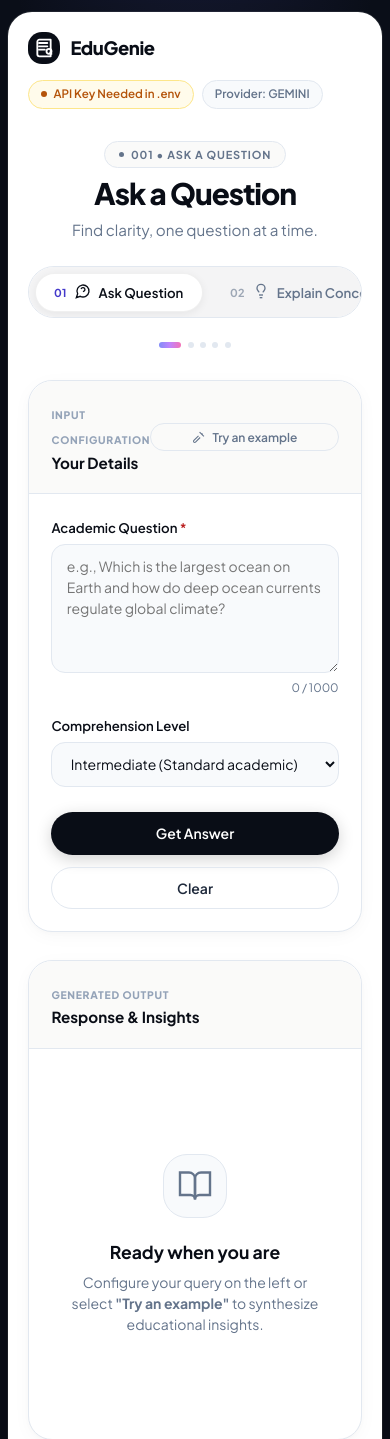
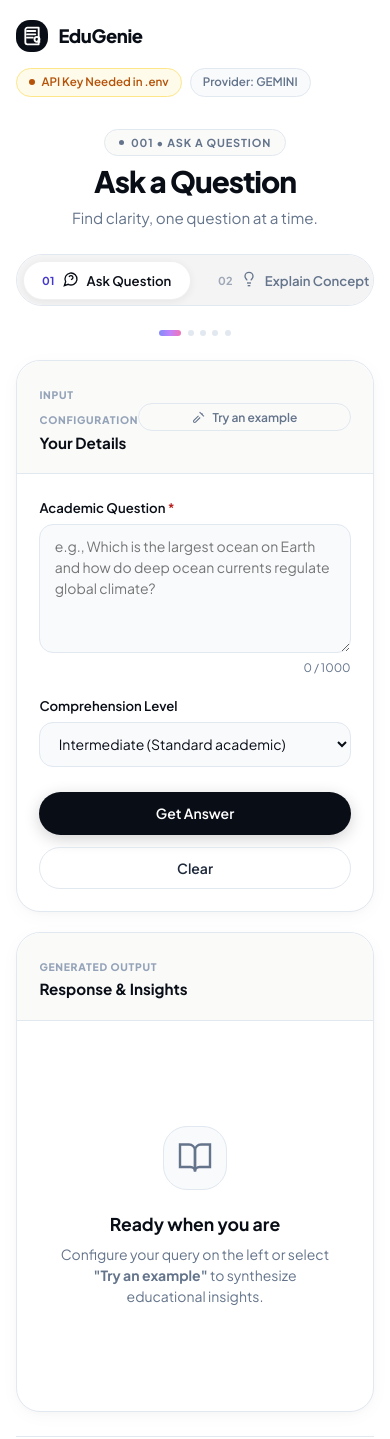
Before and after one commit to swapnamurugesan/EduGenie-swapna, a FastAPI app: page / in a window 390 px wide. Shown: the top 1439 px of the page. Run offline with FastAPI, Linux system fonts and the light colour scheme.

Commit message:
Adjust layout to fit full screen with responsive edge-to-edge canvas container

```diff
--- a/static/style.css
+++ b/static/style.css
@@ -73,15 +73,16 @@ body {
     font-family: var(--font-sans);
     background-color: var(--bg-backdrop);
     background-image:
-        radial-gradient(ellipse 80% 50% at 50% -20%, rgba(99, 102, 241, 0.18), transparent 70%),
-        radial-gradient(ellipse 60% 40% at 50% 120%, rgba(139, 92, 246, 0.12), transparent 70%);
+        radial-gradient(ellipse 90% 50% at 50% -20%, rgba(99, 102, 241, 0.15), transparent 70%),
+        radial-gradient(ellipse 70% 40% at 50% 120%, rgba(139, 92, 246, 0.10), transparent 70%);
     color: var(--text-body);
     line-height: 1.6;
     min-height: 100vh;
-    padding: 2rem 1.25rem;
+    margin: 0;
+    padding: 1rem 1.25rem;
     display: flex;
     justify-content: center;
-    align-items: flex-start;
+    align-items: stretch;
     -webkit-font-smoothing: antialiased;
 }
 
@@ -94,21 +95,25 @@ body {
 /* Ambient Stage Container */
 .stage-container {
     width: 100%;
-    max-width: 1260px;
+    max-width: 100%;
+    min-height: calc(100vh - 2rem);
     display: flex;
     justify-content: center;
+    align-items: stretch;
 }
 
 /* Floating White Canvas Stage */
 .main-canvas {
     width: 100%;
+    max-width: 100%;
     background-color: var(--bg-canvas);
-    border-radius: var(--radius-stage);
+    border-radius: var(--radius-lg);
     box-shadow: var(--shadow-canvas);
-    padding: 2.75rem 2.75rem 2.25rem 2.75rem;
+    padding: 1.75rem 2.25rem 1.5rem 2.25rem;
     display: flex;
     flex-direction: column;
-    gap: 2rem;
+    gap: 1.5rem;
+    flex: 1;
 }
 
 /* ==========================================================================
@@ -998,27 +1003,48 @@ textarea.field-input {
 }
 
 /* ==========================================================================
-   Responsive Adaptations
+   Responsive Adaptations (Edge-to-Edge Screen Fitting)
    ========================================================================== */
-@media (max-width: 960px) {
+@media (max-width: 1100px) {
+    .workspace-grid {
+        grid-template-columns: minmax(300px, 380px) 1fr;
+        gap: 1.25rem;
+    }
+}
+
+@media (max-width: 900px) {
+    body {
+        padding: 0.5rem;
+    }
+    .stage-container {
+        min-height: 100vh;
+    }
+    .main-canvas {
+        border-radius: var(--radius-md);
+        padding: 1.5rem 1.25rem;
+    }
     .workspace-grid {
         grid-template-columns: 1fr;
-    }
-    .main-canvas {
-        padding: 1.75rem 1.25rem;
+        gap: 1.25rem;
     }
     .hero-main-title {
         font-size: 1.85rem;
     }
 }
 
-@media (max-width: 580px) {
+@media (max-width: 600px) {
     body {
-        padding: 0.75rem 0.5rem;
+        padding: 0;
+        background-image: none;
+    }
+    .stage-container {
+        min-height: 100vh;
     }
     .main-canvas {
-        border-radius: 24px;
-        padding: 1.25rem;
+        border-radius: 0;
+        border: none;
+        padding: 1.25rem 1rem;
+        box-shadow: none;
     }
     .metrics-tri-grid {
         grid-template-columns: 1fr;
```
